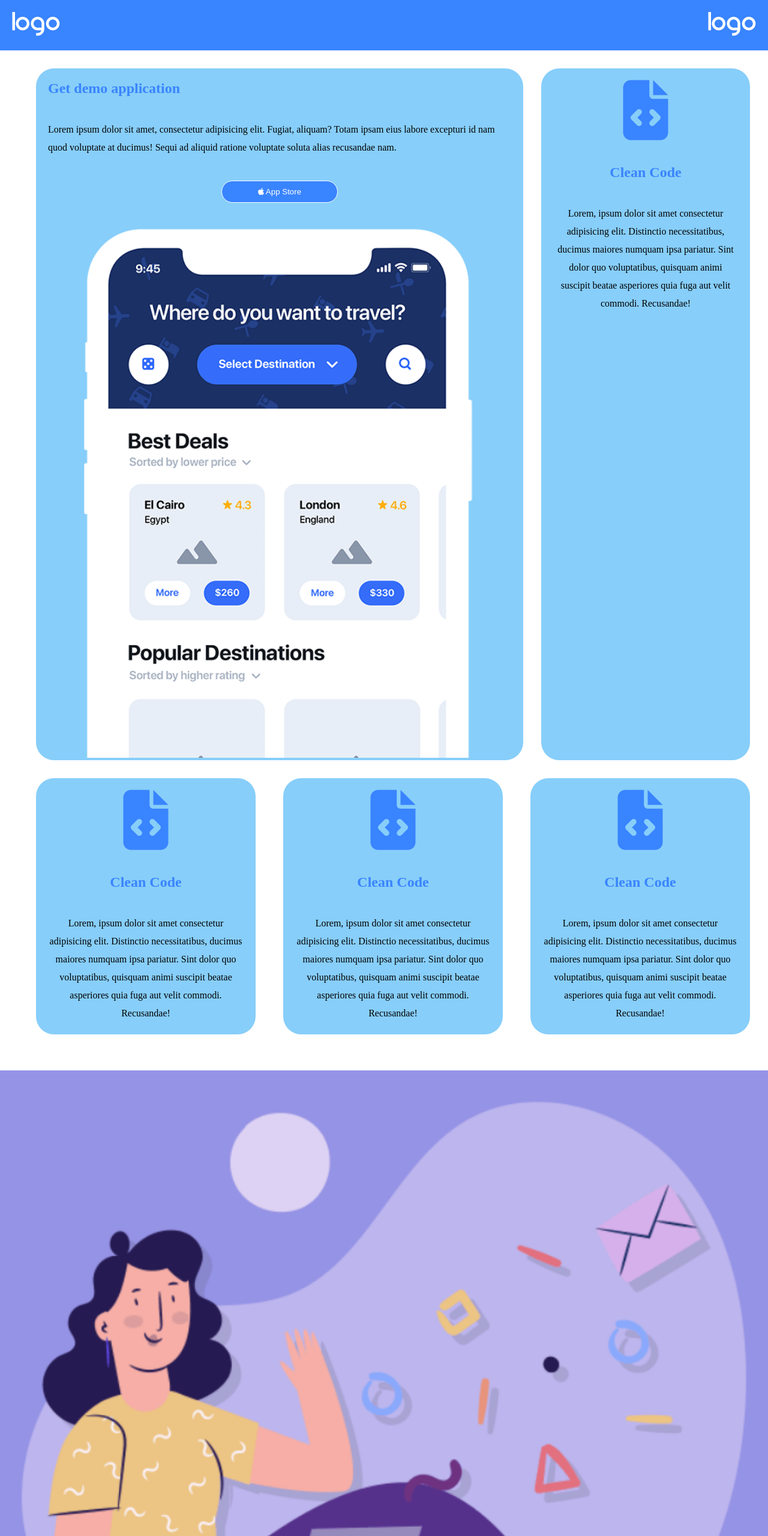
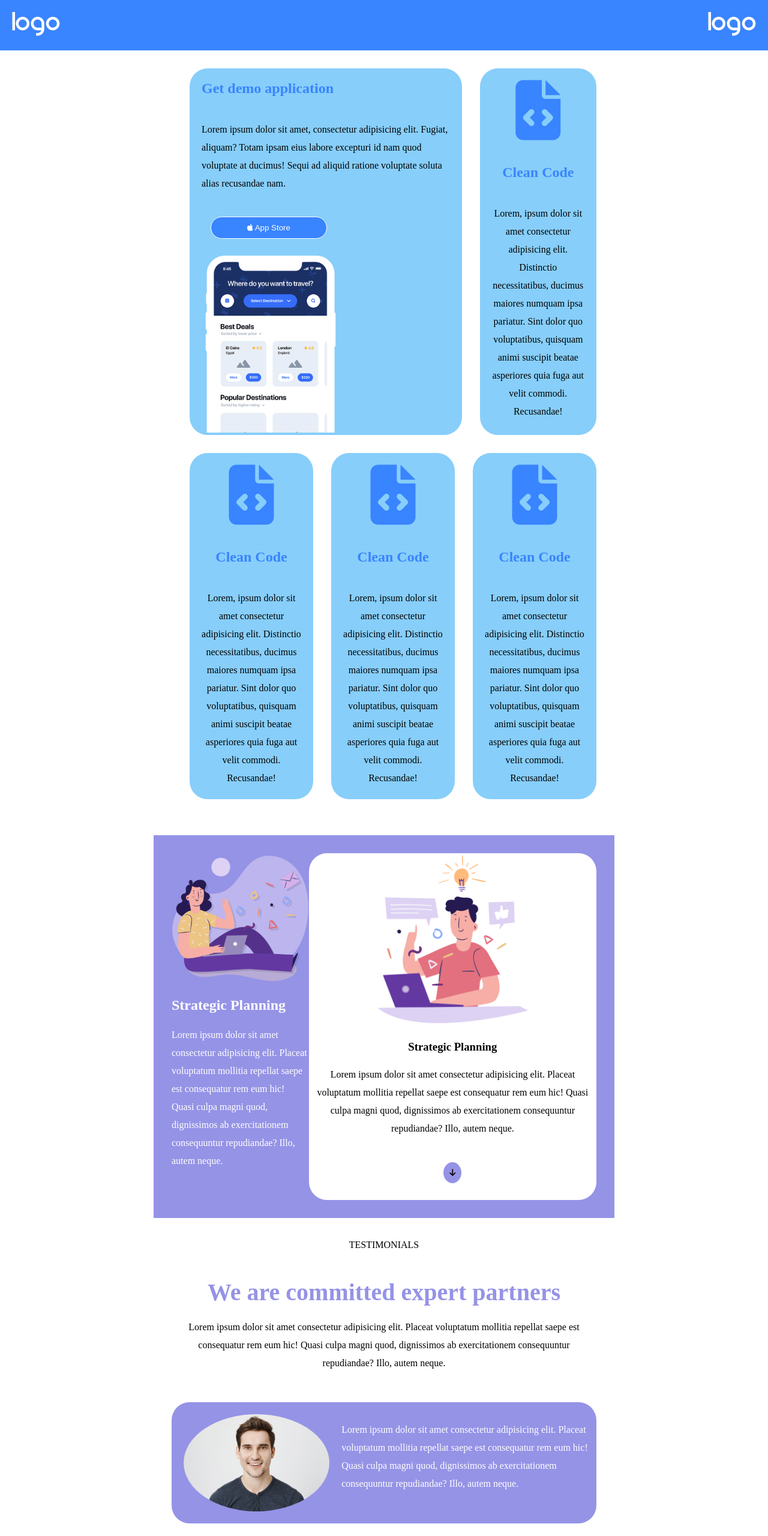
Before and after one commit to Fededada23/htmlcss-responsive-layout, a plain HTML site: page index.html in a window 1280 px wide. Shown: the top 2560 px of the page at 60% size. Drawn offline with Linux system fonts and the light colour scheme.

Commit message:
fixed tablet viewport

```diff
--- a/css/style.css
+++ b/css/style.css
@@ -306,10 +306,42 @@ img{
 
     }
 
+    #intro img{
+        width: 60%;
+        margin-right: 190px;
+    }
+
+    #intro .col-70 button {
+        padding: 10px 60px;
+        border-radius: 20px;
+        margin-right: 190px;
+    }
+
+
+
+    #middle-one .col-50-second img{
+        width: 60%;
+    }
+
+    #middle-one .col-50-second button{
+        background-color: #9593e6;
+        color: black;
+    }
+
     #middle-two .col-25-second .card{
         display: flex;
         align-items: center;
     }
+
+    #middle-two .col-25-second p{
+        text-align: initial;
+    }
+
+    #middle-two .col-25-second img{
+        width: 40%;
+    }
+
+
 
     #middle-three .row{
         flex-direction: row;
@@ -318,7 +350,7 @@ img{
 
     #middle-three h1{
         text-align: center;
-        margin-left: 80px;
+
     }
 
     #middle-three .col-30{
@@ -345,3 +377,33 @@ img{
         padding: 0%;
     }
 }
+
+@media screen and (min-width: 992px){
+    .row{
+        width: 100%;
+        margin: 0 auto;
+    }
+
+    .container{
+        width: 60%;
+        margin: 0 auto  ;
+    }
+
+
+
+    #middle-one .container .row{
+        display: flex;
+        flex-direction: row;
+    }
+
+
+
+    #middle-three .col-30{
+        width: 30%;
+    }
+    #middle-three button {
+        background-color: #9593e6;
+        padding: 10px 30%;
+        border-radius: 20px;
+    }
+}
--- a/index.html
+++ b/index.html
@@ -131,8 +131,8 @@
             <!--intro middle three-->
             <section id="middle-three">
                 <div class="container purple">
+                    <h1>Benefit of working with us</h1>
                     <div class="row display-flex text-align-center">
-                        <h1>Benefit of working with us</h1>
                         <div class="col-30">
                             <div class="card white">
                                 <h2>01</h2>
```
